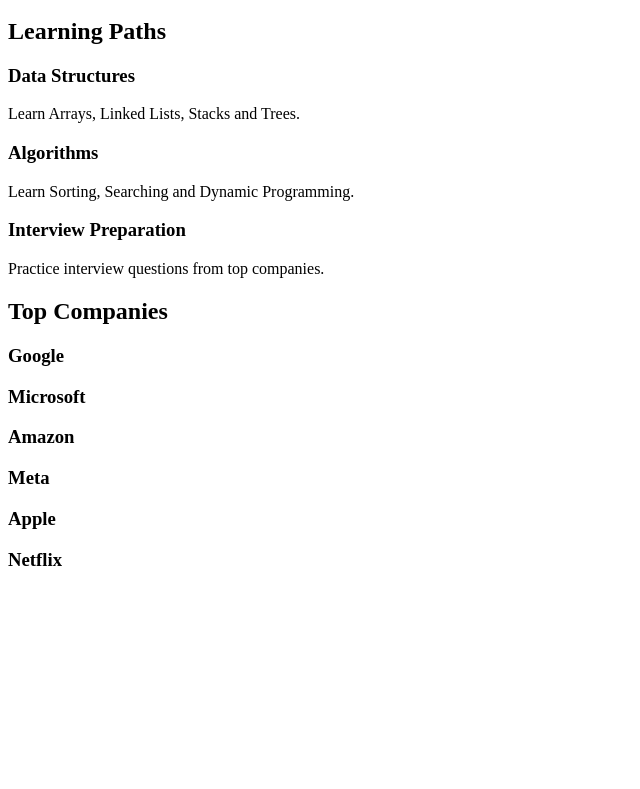
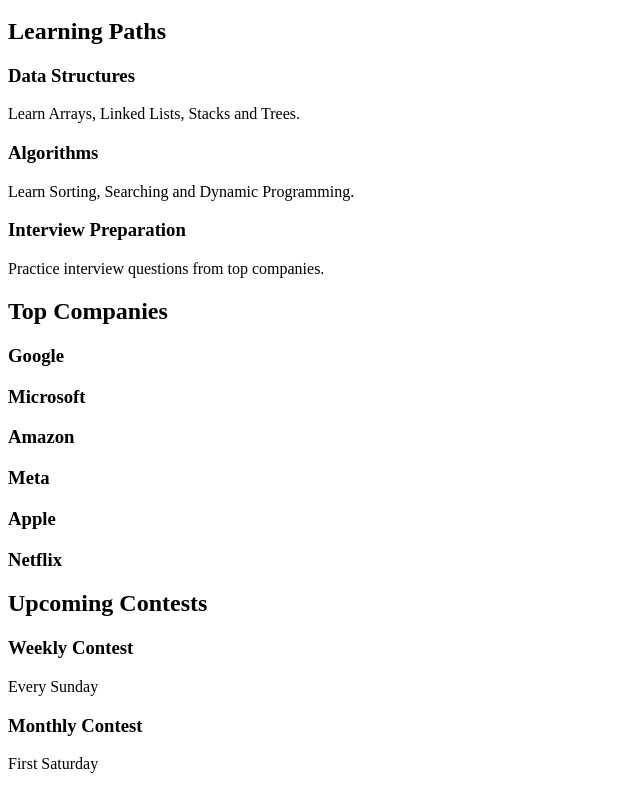
Before and after one commit to svk-vasanthkumar/React--Leetcode, a React (Vite) app: page / in a window 1280 px wide. Shown: the part 1155-1944 px from the top of the page, without its empty margins (0-640 px from the left). Before the commit the page ends 1744 px from the top, so only its background shows below. Built offline with nearby package versions, Linux system fonts and the light colour scheme.

Commit message:
Created testimonials component

```diff
--- a/src/App.jsx
+++ b/src/App.jsx
@@ -4,7 +4,7 @@
 import Stats from "./components/Stats";
 import Featured from "./components/Featured";
 import Learning from "./components/Learning";
-
+import Contest from "./components/Contest";
 import Companies from "./components/Companies";
 
 function App() {
@@ -17,6 +17,7 @@
       <Featured />
       <Learning />
       <Companies />
+       <Contest />
     </>
   );
 }
--- /dev/null
+++ b/src/components/Contest.jsx
@@ -0,0 +1,19 @@
+function Contest() {
+  return (
+    <section>
+      <h2>Upcoming Contests</h2>
+
+      <div>
+        <h3>Weekly Contest</h3>
+        <p>Every Sunday</p>
+      </div>
+
+      <div>
+        <h3>Monthly Contest</h3>
+        <p>First Saturday</p>
+      </div>
+    </section>
+  );
+}
+
+export default Contest;
```
